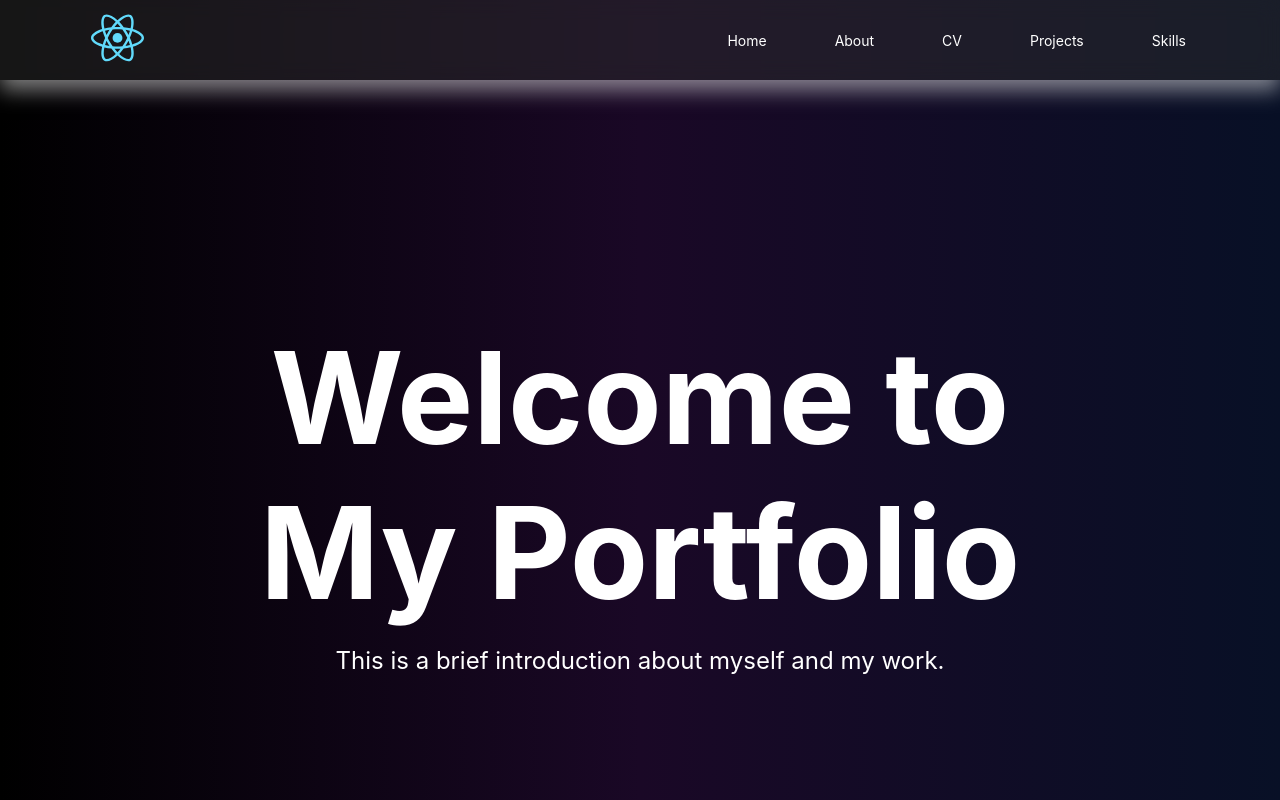
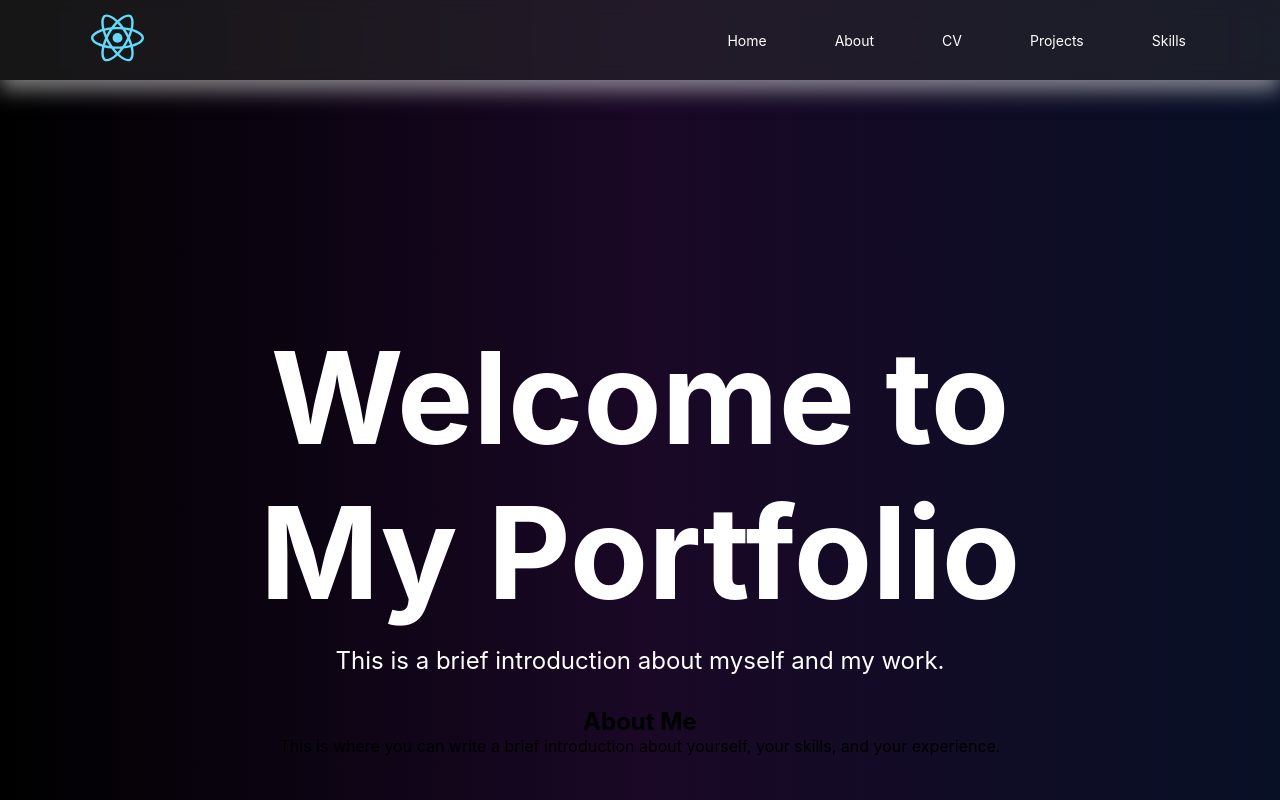
Before and after one commit to Cade-bit/portfolio, a React (Create React App) app: page / in a window 1280 px wide. Built offline with nearby package versions, Linux system fonts and the light colour scheme.

Commit message:
Add MainContent component to display personal introduction

```diff
--- a/src/App.js
+++ b/src/App.js
@@ -7,6 +7,7 @@ function App() {
     <div className="App">
       <Navbar />
       <Header />
+      <MainContent />
     </div>
   );
 }
@@ -80,4 +81,15 @@ function Header() {
   )
 }
 
+function MainContent() {
+  return (
+    <main>
+      <div className="content">
+        <h2>About Me</h2>
+        <p>This is where you can write a brief introduction about yourself, your skills, and your experience.</p>
+      </div>
+    </main>
+  )
+}
+
 export default App;
```
